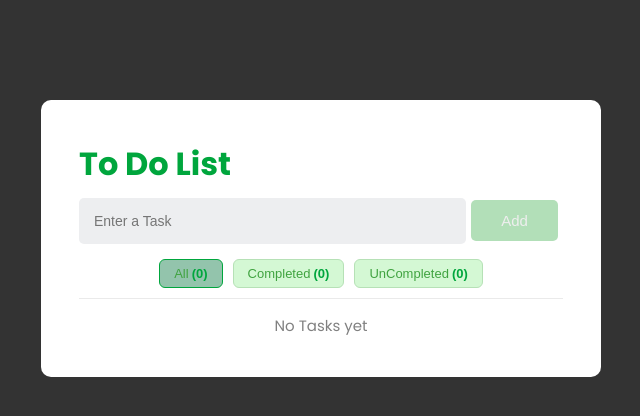
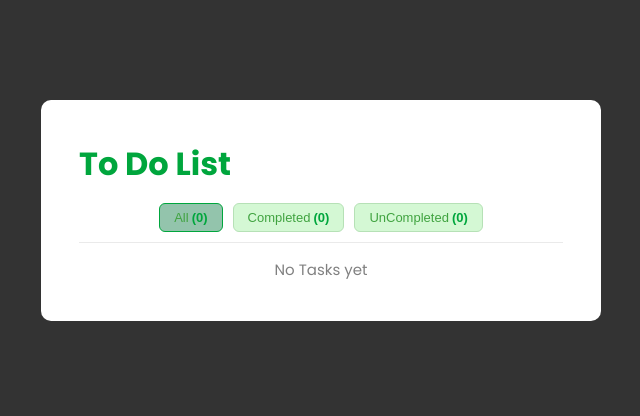
Before and after one commit to ahmed-eissa7/todo-list-react, a React (Vite) app: page / in a window 1280 px wide. Shown: the top 416 px of the page, without its empty margins (319-959 px from the left). Built offline with nearby package versions, Linux system fonts and the light colour scheme.

Commit message:
delet form

```diff
--- a/src/TodoList.jsx
+++ b/src/TodoList.jsx
@@ -83,7 +83,7 @@ export default function TodoList() {
       }}>
       <div className="todo-list">
         <h1> To Do List </h1>
-        <Form />
+        {/* <Form /> */}
         <FilterStatus />
         {filteredTasksList ()}
       </div>
--- a/src/index.css
+++ b/src/index.css
@@ -37,7 +37,7 @@ body{
 }
 
 form input {
-  padding: 15px;
+  padding: 12px;
   background-color: var(--light-gray);
   font-size: 14px;
   border-radius: 5px;
```
